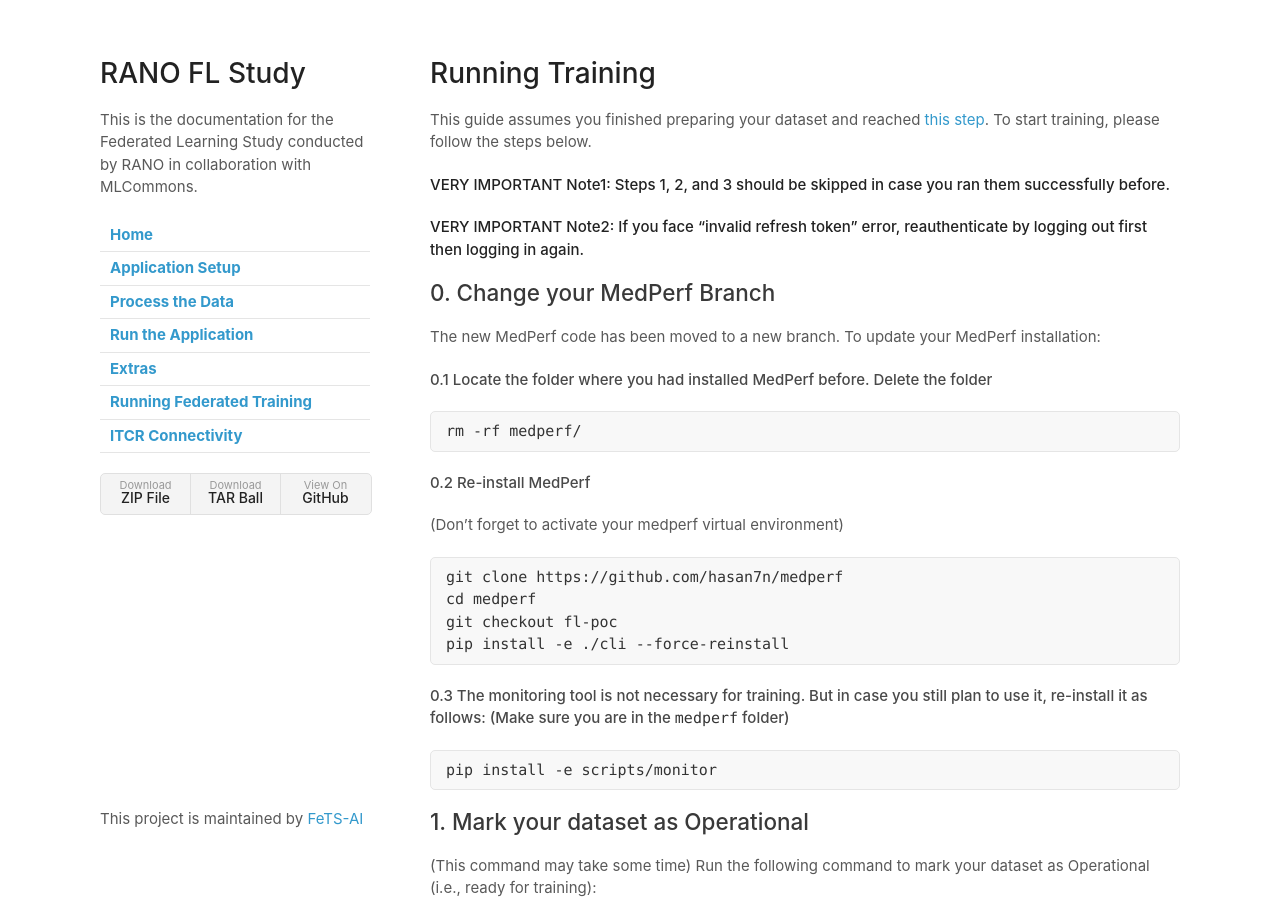
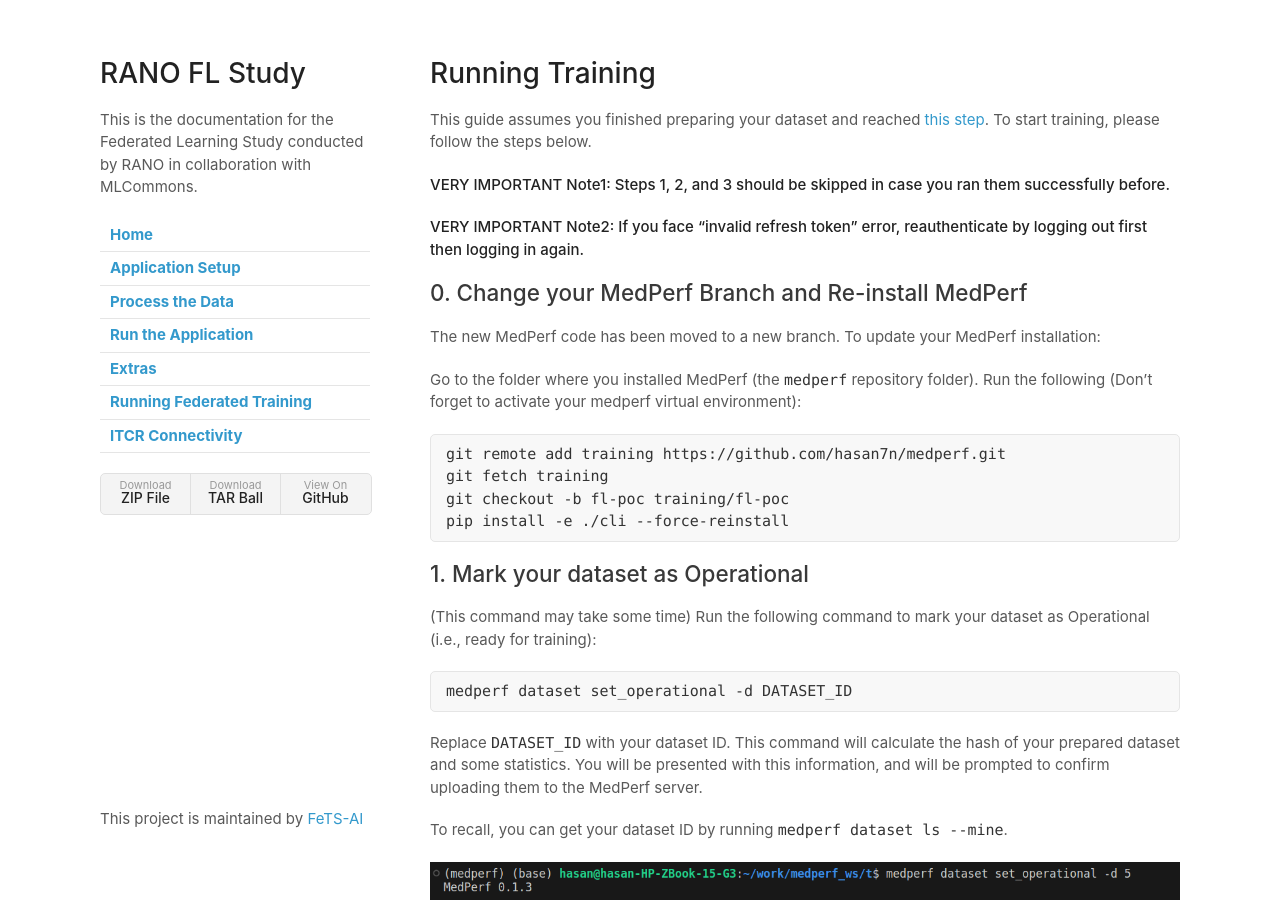
Before and after one commit to FeTS-AI/FL-PoST, a Jekyll site: the page built from docs/fl.md, in a window 1280 px wide and 900 px high. Built offline with Jekyll 4.4.1, drawn with Linux system fonts in a browser that asks for light colours; our own code applies the rules of GitHub Pages for plain Markdown files.

Commit message:
safer medperf update

````diff
--- a/docs/fl.md
+++ b/docs/fl.md
@@ -6,31 +6,17 @@ This guide assumes you finished preparing your dataset and reached [this step](h
 
 **VERY IMPORTANT Note2: If you face "invalid refresh token" error, reauthenticate by logging out first then logging in again.**
 
-## 0. Change your MedPerf Branch
+## 0. Change your MedPerf Branch and Re-install MedPerf
 
 The new MedPerf code has been moved to a new branch. To update your MedPerf installation:
 
-#### 0.1 Locate the folder where you had installed MedPerf before. Delete the folder
+Go to the folder where you installed MedPerf (the `medperf` repository folder). Run the following (Don't forget to activate your medperf virtual environment):
 
 ```bash
-rm -rf medperf/
-```
-
-#### 0.2 Re-install MedPerf
-
-(Don't forget to activate your medperf virtual environment)
-
-```bash
-git clone https://github.com/hasan7n/medperf
-cd medperf
-git checkout fl-poc
+git remote add training https://github.com/hasan7n/medperf.git
+git fetch training
+git checkout -b fl-poc training/fl-poc
 pip install -e ./cli --force-reinstall
-```
-
-#### 0.3 The monitoring tool is not necessary for training. But in case you still plan to use it, re-install it as follows: (Make sure you are in the `medperf` folder)
-
-```bash
-pip install -e scripts/monitor
 ```
 
 ## 1. Mark your dataset as Operational
````
